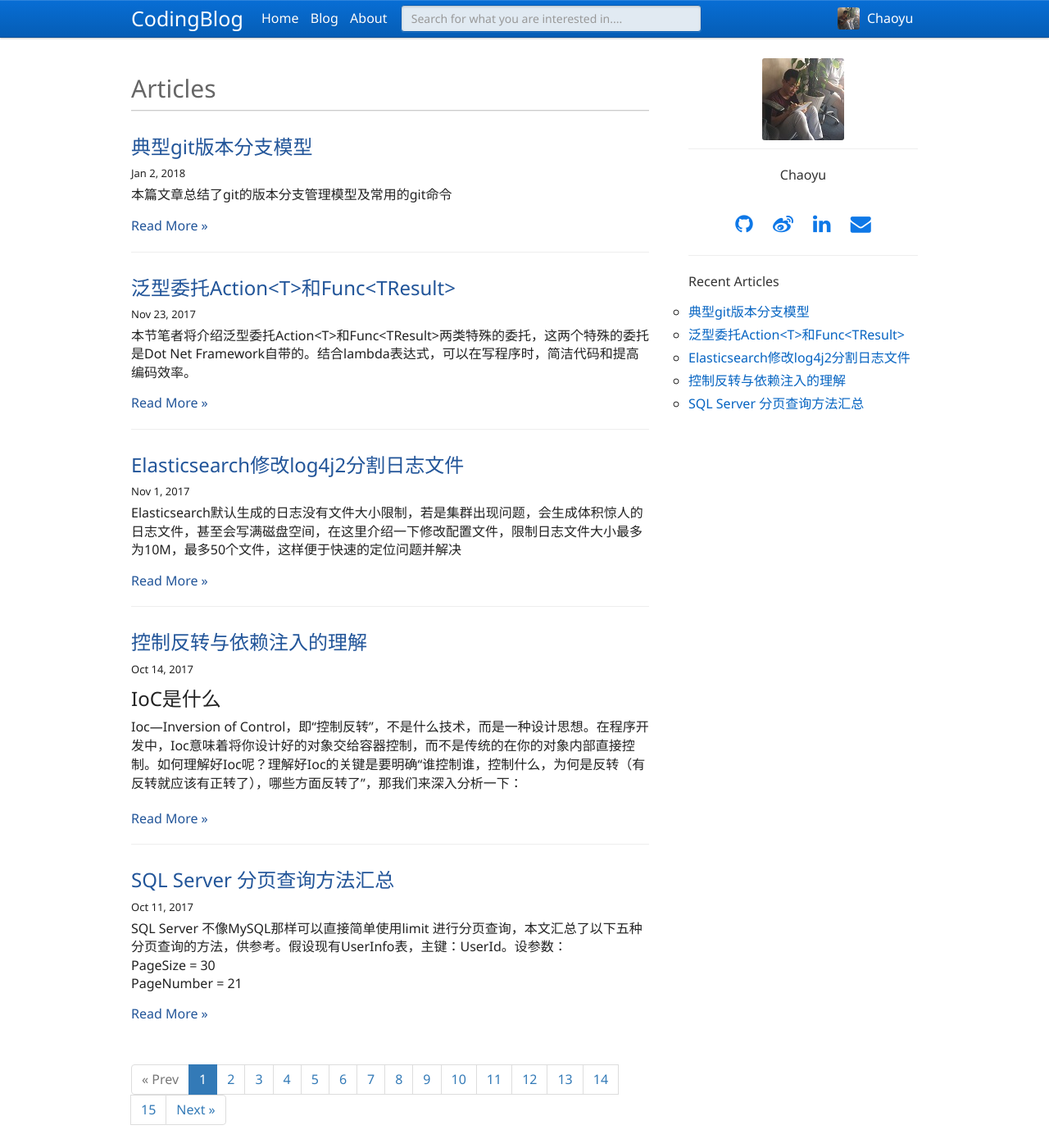
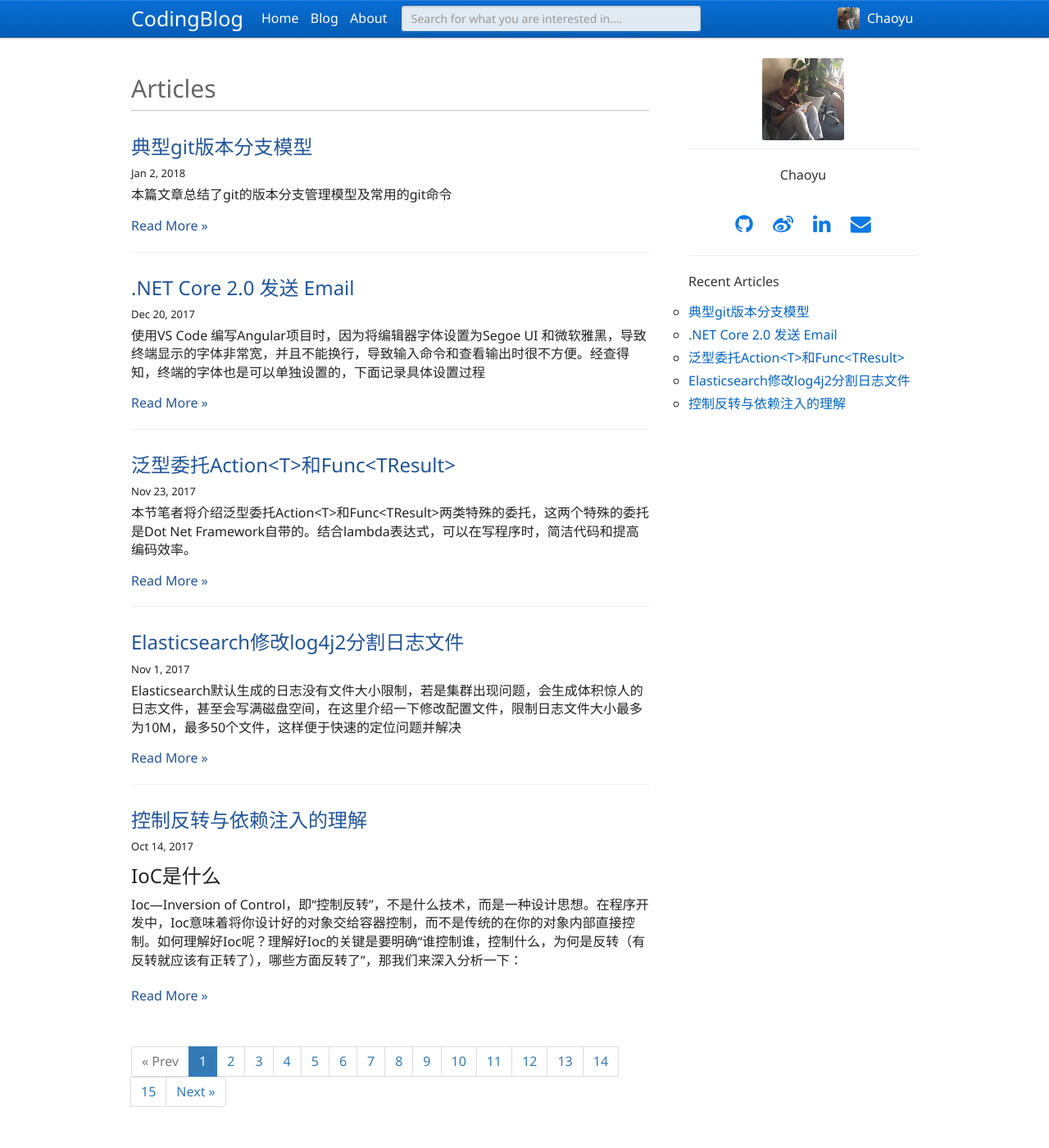
Before and after one commit to kinshines/kinshines.github.io, a Jekyll site: the page built from index.html, in a window 1280 px wide and 1400 px high. Shown: the whole window at 82% size. Built offline with Jekyll 4.4.1, drawn with Linux system fonts in a browser that asks for light colours; the list of posts is cut into pages by our own code.

Commit message:
vscode teminal

```diff
--- /dev/null
+++ b/_posts/2017-12-20-vscode-terminal-fontface.md
@@ -0,0 +1,22 @@
+---
+layout: post
+title: .NET Core 2.0 发送 Email
+author: kinshines
+date:   2017-12-20
+categories: develop
+permalink: /archivers/vscode-teminal-fontface
+---
+
+<p class="lead">使用VS Code 编写Angular项目时，因为将编辑器字体设置为Segoe UI 和微软雅黑，导致终端显示的字体非常宽，并且不能换行，导致输入命令和查看输出时很不方便。经查得知，终端的字体也是可以单独设置的，下面记录具体设置过程</p>
+
+首先，我将编辑器字体如下设置：
+        "editor.fontFamily": "'Segoe UI', 'Microsoft YaHei'",
+        "editor.fontSize": 18,
+
+设置完成后，编辑器模式显示如我所愿，但是终端显示就不正常了，如下图：
+![wide terminal](https://user-images.githubusercontent.com/7374965/33870655-cc5ca560-df49-11e7-8820-aa60e943ed6e.png)
+
+于是，继续设置终端字体如下：
+        "terminal.integrated.fontFamily": "Consolas,'Courier New',monospace",
+
+显示正常，问题解决
```
Also changed, not shown: _posts/2018-01-02-a-successful-git-branching-model.md (+1 -1 lines).
